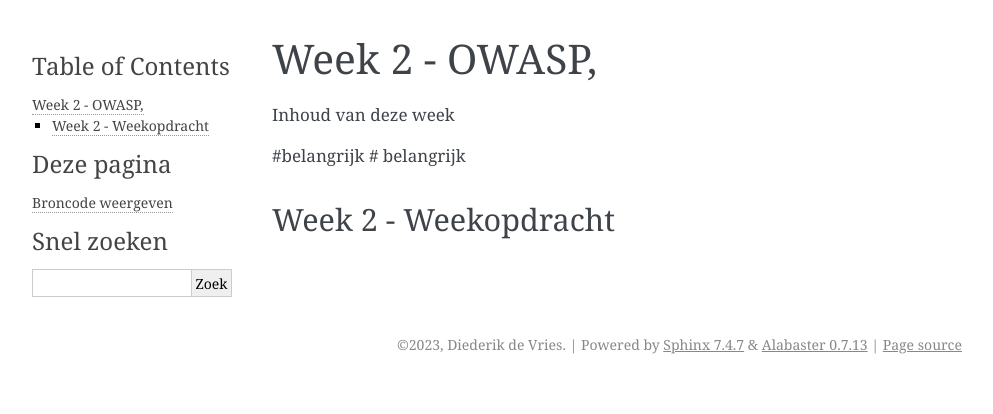
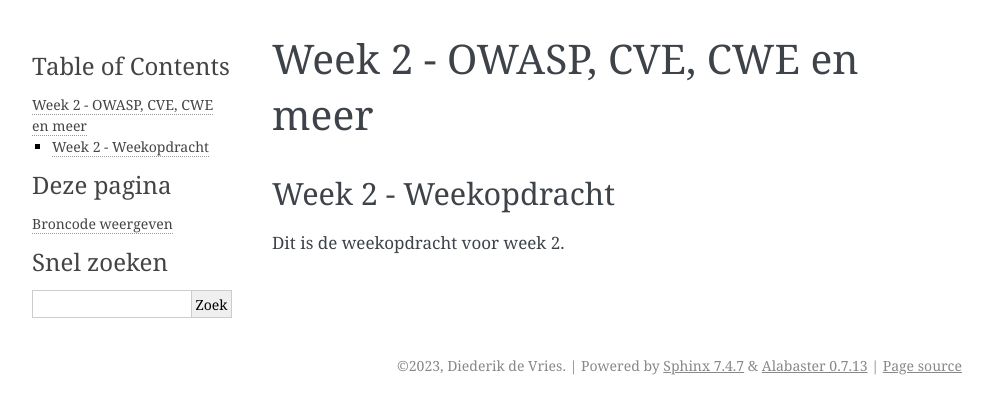
Before and after one commit to diederiknl/bookmaker, a Sphinx documentation site: the page built from source/week_2/week_2.rst, in a window 1280 px wide. Shown: the top 414 px of the page, without its empty margins (148-1141 px from the left). Built offline with Sphinx 7.4.7, drawn with Linux system fonts in a browser that asks for light colours.

Commit message:
Weekopdrachten
Weekopdrachten

```diff
--- a/source/week_2/week_2.rst
+++ b/source/week_2/week_2.rst
@@ -1,14 +1,9 @@
 #####################################
-Week 2 - OWASP,
+Week 2 - OWASP, CVE, CWE en meer
 #####################################
-Inhoud van deze week
-
-#belangrijk
-# belangrijk
 
 
 
 
-*************************************
-Week 2 - Weekopdracht
-*************************************
+
+.. include:: weekopdracht.rst
--- /dev/null
+++ b/source/week_2/weekopdracht.rst
@@ -0,0 +1,5 @@
+*************************************
+Week 2 - Weekopdracht
+*************************************
+
+Dit is de weekopdracht voor week 2.
```
